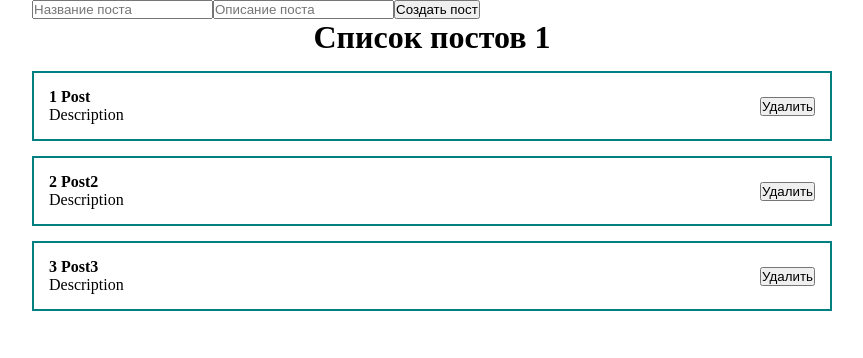
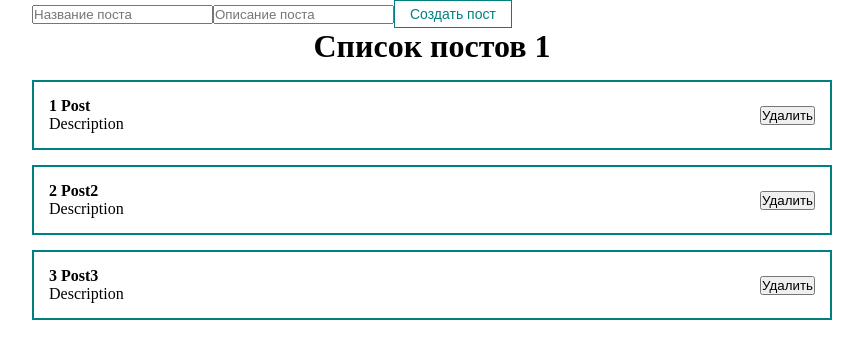
Before and after one commit to Timaks/pro_react, a React (Create React App) app: page / in a window 1280 px wide. Shown: the top 358 px of the page, without its empty margins (208-1071 px from the left). Built offline with nearby package versions, Linux system fonts and the light colour scheme; the HTML template or start-up script is replaced by a standard one.

Commit message:
Создание UI библиотеки. Первые компоненты.

```diff
--- a/src/App.js
+++ b/src/App.js
@@ -4,6 +4,7 @@
 import './styles/App.css';
 import PostItem from "./components/PostItem";
 import PostList from "./components/PostList";
+import MyButton from "./components/UI/button/MyButton";
 
 function App() {
   const [posts, setPosts] = useState([
@@ -17,7 +18,8 @@
       <form>
           <input type="text" placeholder="Название поста"/>
           <input type="text" placeholder="Описание поста"/>
-          <button>Создать пост</button>
+          {/* применяется в корневой кнопке */}
+            <MyButton disabled>Создать пост</MyButton>
       </form>
       <PostList posts={posts} title="Список постов 1"/>
     </div>
--- /dev/null
+++ b/src/components/UI/button/MyButton.jsx
@@ -0,0 +1,13 @@
+import React from "react";
+import classes from './MyButton.module.css'
+
+const MyButton = ({children, ...props}) => {
+    return(
+        //передаем пропсы внутрь компонента
+        <button {...props} className={classes.myBtn}>
+            {children}
+        </button>
+    )
+}
+
+export default MyButton;
--- /dev/null
+++ b/src/components/UI/button/MyButton.module.css
@@ -0,0 +1,8 @@
+.myBtn{
+    padding: 5px 15px;
+    color: teal;
+    font-size: 14px;
+    background:  transparent;
+    border: 1px solid teal;
+    cursor: pointer;
+}
```
